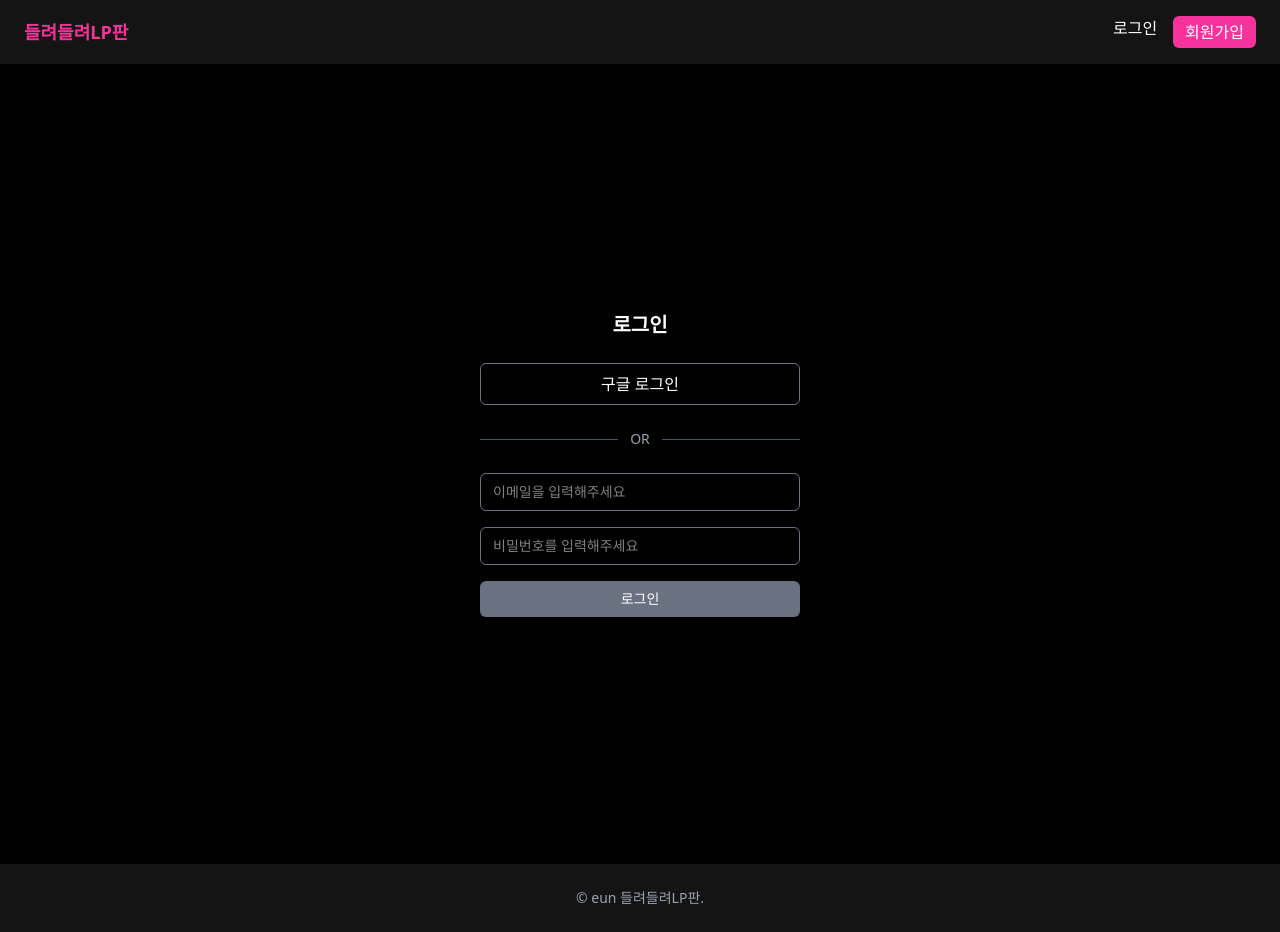
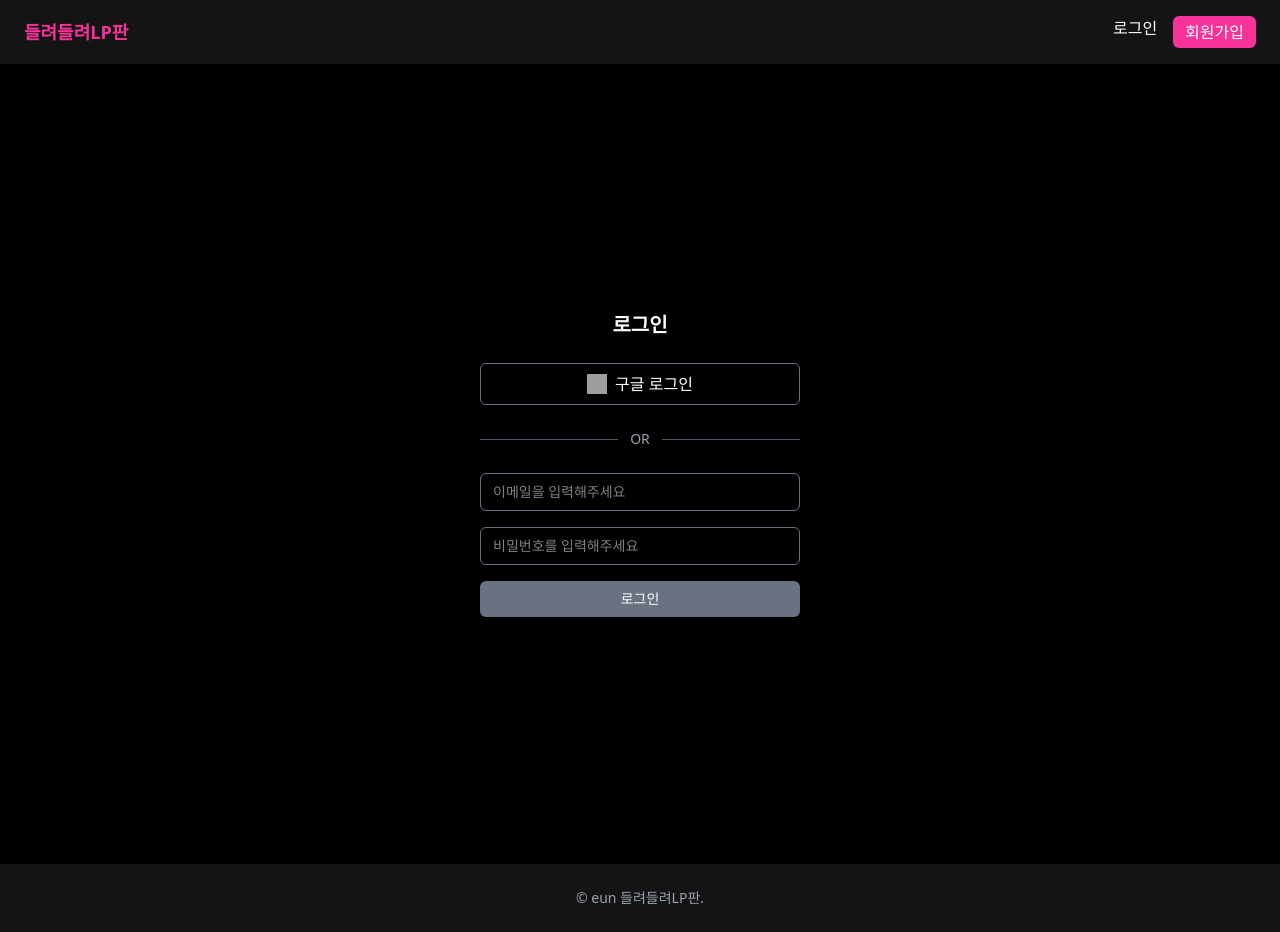
Before and after one commit to UMC-MJU/9th_Web_A, a React (Vite) app in the folder 은-박다은/5주차/mission1/: page /login in a window 1280 px wide. Built offline with nearby package versions, Linux system fonts and the light colour scheme; no server answers; grey boxes are pictures that could not be loaded.

Commit message:
FEAT: Social Login Google 구현

```diff
--- a/은-박다은/5주차/mission1/src/App.tsx
+++ b/은-박다은/5주차/mission1/src/App.tsx
@@ -12,6 +12,7 @@ import SignupPage from "./pages/SignupPage";
 import MyPage from "./pages/MyPage";
 import { AuthProvider } from "./context/AuthContext";
 import ProtectedLayout from "./layouts/ProtectedLayout";
+import GoogleLoginRedirectPage from "./pages/GoogleLoginRedirectPage";
 
 // publicRoute: 인증 없이 접근 가능한 라우트
 const publicRoute: RouteObject[] = [
@@ -23,6 +24,7 @@ const publicRoute: RouteObject[] = [
       { index: true, element: <HomePage /> },
       { path: "login", element: <LoginPage /> },
       { path: "signup", element: <SignupPage /> },
+      { path: "v1/auth/google/callback", element: <GoogleLoginRedirectPage /> },
     ],
   },
 ];
--- /dev/null
+++ b/은-박다은/5주차/mission1/src/pages/GoogleLoginRedirectPage.tsx
@@ -0,0 +1,27 @@
+import { useEffect } from "react";
+import { useLocalStorage } from "../hooks/useLocalStorage";
+import { LOCAL_STORAGE_KEY } from "../constants/key";
+
+const { setItem: setAccessToken } = useLocalStorage(
+  LOCAL_STORAGE_KEY.accessToken
+);
+const { setItem: setRefreshToken } = useLocalStorage(
+  LOCAL_STORAGE_KEY.refreshToken
+);
+
+const GoogleLoginRedirectPage = () => {
+  useEffect(() => {
+    const urlParams = new URLSearchParams(window.location.search);
+    const accessToken = urlParams.get(LOCAL_STORAGE_KEY.accessToken);
+    const refreshToken = urlParams.get(LOCAL_STORAGE_KEY.refreshToken);
+
+    if (accessToken) {
+      setAccessToken(accessToken);
+      setRefreshToken(refreshToken);
+      window.location.href = "/my";
+    }
+  }, [setAccessToken, setRefreshToken]);
+  return <div>구글 로그인 리다이렉트 화면</div>;
+};
+
+export default GoogleLoginRedirectPage;
--- a/은-박다은/5주차/mission1/src/pages/LoginPage.tsx
+++ b/은-박다은/5주차/mission1/src/pages/LoginPage.tsx
@@ -27,6 +27,11 @@ const LoginPage = () => {
     await login(values);
   };
 
+  const handleGoogleLogin = () => {
+    window.location.href =
+      import.meta.env.VITE_SERVER_API_URL + "/v1/auth/google/login";
+  };
+
   // 오류가 하나라도 있거나, 입력값이 비어있으면 버튼을 비활성화
   const isDisabled: boolean =
     Object.values(errors || {}).some((error: string) => error.length > 0) ||
@@ -37,8 +42,17 @@ const LoginPage = () => {
       <div className="w-[320px] flex flex-col items-center gap-4">
         <h2 className="text-xl font-semibold mb-2">로그인</h2>
 
-        <button className="flex items-center justify-center gap-2 w-full border border-gray-500 py-2 rounded-md hover:bg-gray-800 transition">
-          구글 로그인
+        <button
+          type="button"
+          onClick={handleGoogleLogin}
+          className="flex items-center justify-center gap-2 w-full border border-gray-500 py-2 rounded-md hover:bg-gray-800 transition"
+        >
+          <img
+            src="https://www.gstatic.com/firebasejs/ui/2.0.0/images/auth/google.svg"
+            alt="Google Logo"
+            className="w-5 h-5"
+          />
+          <span>구글 로그인</span>
         </button>
 
         <div className="flex items-center w-full my-2">
```
